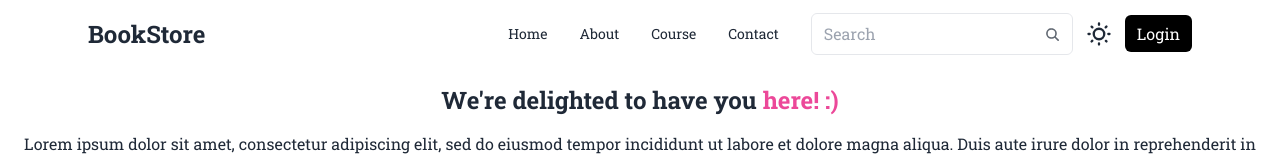
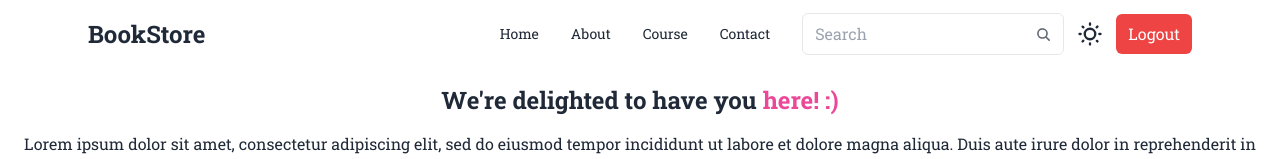
Before and after one commit to vinayakupadhyay19/BookStore, a React (Vite) app in the folder Frontend/: page /course in a window 1280 px wide. Shown: the top 159 px of the page. Built offline with nearby package versions, Linux system fonts and the light colour scheme; no server answers; sample sign-in values are in the browser's storage.

Commit message:
Session validation done...

```diff
--- a/Frontend/src/App.jsx
+++ b/Frontend/src/App.jsx
@@ -1,11 +1,15 @@
 import React from "react";
 import Home from "./home/Home";
-import { Route, Routes } from "react-router-dom";
+import { Navigate, Route, Routes } from "react-router-dom";
 import Courses from "./courses/Courses";
 import CreateUser from "./components/Signup";
 import Contact from "./components/Contact";
 import { Toaster } from "react-hot-toast";
+import { useAuth } from "./context/AuthProvider";
 const App = () => {
+  const [authUser, setauthUser] = useAuth();
+  //console.log(authUser);
+
   return (
     <>
       {/* <Home />
@@ -13,7 +17,10 @@ const App = () => {
       <div className="dark:bg-slate-900 dark:text-white">
         <Routes>
           <Route path="/" element={<Home />} />
-          <Route path="/course" element={<Courses />} />
+          <Route
+            path="/course"
+            element={authUser ? <Courses /> : <Navigate to="/signup" />}
+          />
           <Route path="/signup" element={<CreateUser />} />
           <Route path="/contact" element={<Contact />} />
         </Routes>
--- a/Frontend/src/components/Login.jsx
+++ b/Frontend/src/components/Login.jsx
@@ -23,6 +23,10 @@ const Login = () => {
         console.log(res.data);
         if (res.data) {
           toast.success("Login Succesful :)");
+
+          setTimeout(() => {
+            window.location.href = "/";
+          }, 1200);
         }
         localStorage.setItem("User", JSON.stringify(res.data.user));
       })
--- /dev/null
+++ b/Frontend/src/components/Logout.jsx
@@ -0,0 +1,34 @@
+import React from "react";
+import { useAuth } from "../context/AuthProvider";
+import toast from "react-hot-toast";
+
+const Logout = () => {
+  const [authUser, setauthUser] = useAuth();
+  const handleLogout = () => {
+    try {
+      setauthUser({
+        ...authUser,
+        user: null,
+      });
+      localStorage.removeItem("User");
+      toast.success("Logged out successfully");
+      setTimeout(() => {
+        window.location.reload();
+      }, 1200);
+    } catch (err) {
+      toast.error("Couldn't log out");
+    }
+  };
+  return (
+    <div>
+      <button
+        className="px-3 py-2 bg-red-500 text-white rounded-md cursor-pointer dark:bg-slate-900 dark:text-white"
+        onClick={handleLogout}
+      >
+        Logout
+      </button>
+    </div>
+  );
+};
+
+export default Logout;
--- a/Frontend/src/components/Navbar.jsx
+++ b/Frontend/src/components/Navbar.jsx
@@ -1,7 +1,11 @@
 import React, { useState, useEffect } from "react";
 import Login from "./Login";
+import Logout from "./Logout";
+import { useAuth } from "../context/AuthProvider";
 
 const Navbar = () => {
+  const [authUser, setauthUser] = useAuth();
+  console.log(authUser);
   const [theme, setTheme] = useState(
     localStorage.getItem("theme") ? localStorage.getItem("theme") : "light"
   );
@@ -143,6 +147,9 @@ const Navbar = () => {
                 <path d="M21.64,13a1,1,0,0,0-1.05-.14,8.05,8.05,0,0,1-3.37.73A8.15,8.15,0,0,1,9.08,5.49a8.59,8.59,0,0,1,.25-2A1,1,0,0,0,8,2.36,10.14,10.14,0,1,0,22,14.05,1,1,0,0,0,21.64,13Zm-9.5,6.69A8.14,8.14,0,0,1,7.08,5.22v.27A10.15,10.15,0,0,0,17.22,15.63a9.79,9.79,0,0,0,2.1-.22A8.11,8.11,0,0,1,12.14,19.73Z" />
               </svg>
             </label>
+            {authUser ? (
+              <Logout />
+            ) : (
               <div className="">
                 <a
                   className="bg-black text-white px-3 py-2 rounded-md hover:bg-slate-800 duration-300 cursor-pointer "
@@ -154,6 +161,7 @@ const Navbar = () => {
                 </a>
                 <Login />
               </div>
+            )}
           </div>
         </div>
       </div>
--- /dev/null
+++ b/Frontend/src/context/AuthProvider.jsx
@@ -0,0 +1,18 @@
+import React, { createContext, useContext, useState } from "react";
+
+export const AuthContext = createContext();
+const AuthProvider = ({ children }) => {
+  const initialAuthUser = localStorage.getItem("User");
+  const [authUser, setauthUser] = useState(
+    initialAuthUser ? JSON.parse(initialAuthUser) : undefined
+  );
+  return (
+    <AuthContext.Provider value={[authUser, setauthUser]}>
+      {children}
+    </AuthContext.Provider>
+  );
+};
+
+export const useAuth = () => useContext(AuthContext);
+
+export default AuthProvider;
--- a/Frontend/src/main.jsx
+++ b/Frontend/src/main.jsx
@@ -3,11 +3,14 @@ import ReactDOM from "react-dom/client";
 import App from "./App.jsx";
 import "./index.css";
 import { BrowserRouter } from "react-router-dom";
+import AuthProvider from "./context/AuthProvider.jsx";
 
 ReactDOM.createRoot(document.getElementById("root")).render(
   <BrowserRouter>
-    <div className="dark:bg-slate-900 dark:text-white">
-      <App />
-    </div>
+    <AuthProvider>
+      <div className="dark:bg-slate-900 dark:text-white">
+        <App />
+      </div>
+    </AuthProvider>
   </BrowserRouter>
 );
```
Lines whose indentation alone changed are shown as unchanged.
